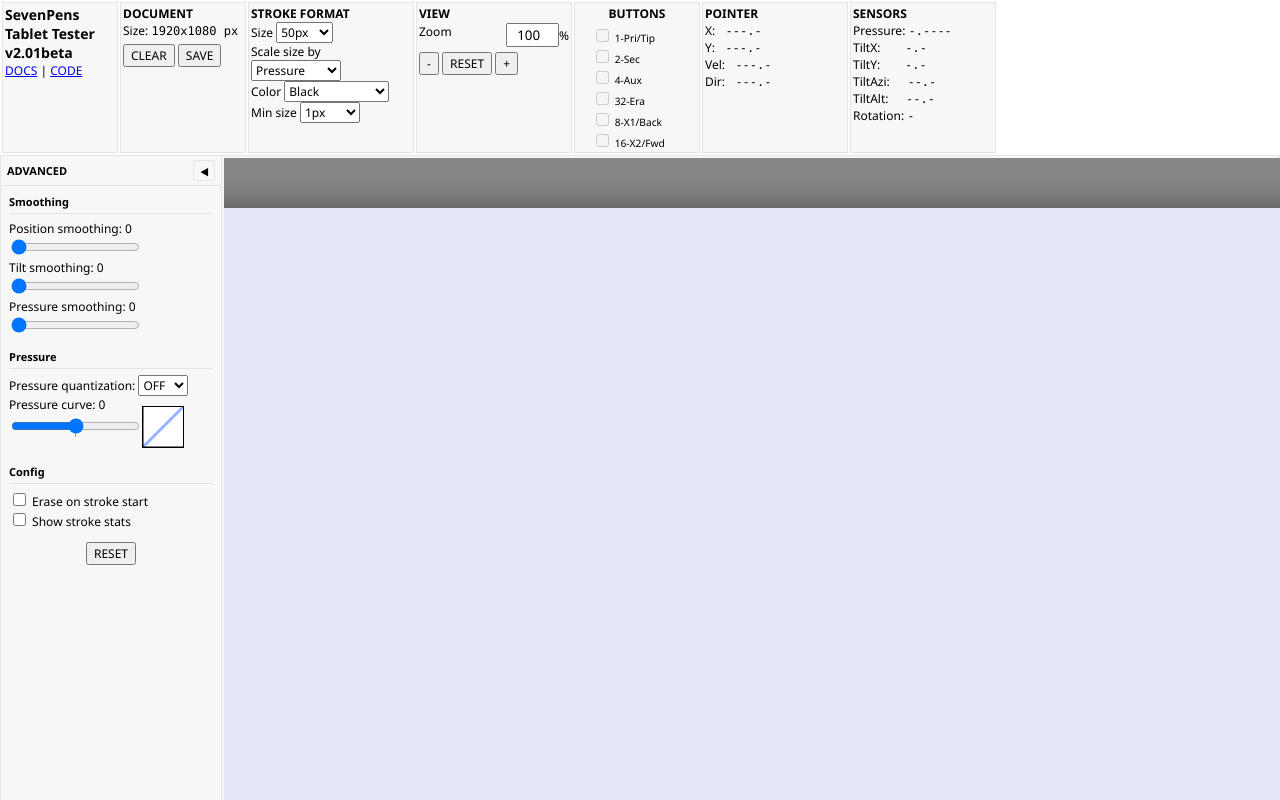
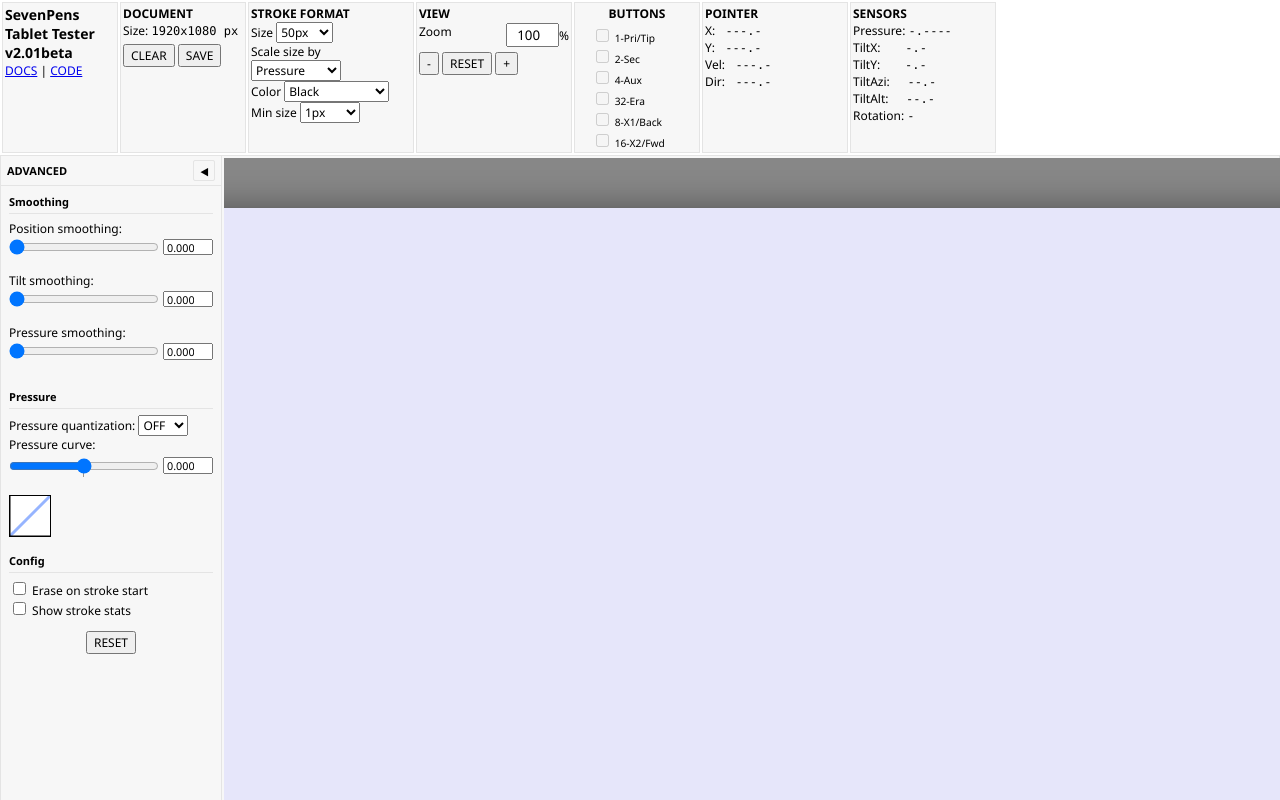
Before and after one commit to TheSevenPens/WebTabletTester, a Svelte app: page / in a window 1280 px wide. Both pictures are taken after a click on the button "Restore Advanced panel". Shown: the top 800 px of the page. Built offline with nearby package versions, Linux system fonts and the light colour scheme.

Commit message:
Slider component improved to have 3 digits

```diff
--- a/src/components/PressureSettings.svelte
+++ b/src/components/PressureSettings.svelte
@@ -18,8 +18,7 @@
     </select>
     <br />
 
-    <div class="basiccontainer" id="advancedcontrols2">
-        <div class="basiccolumn">
+    <div>
         <SliderWithNumber
             id="pressureCurveAmountSlider"
             label="Pressure curve:"
@@ -41,7 +40,7 @@
             <option value="0.0"></option>
         </datalist>
     </div>
-        <div class="basiccolumn">
+    <div style="margin-top: 8px;">
         <CurveGraph
             id="curveCanvas"
             width={40}
@@ -49,5 +48,4 @@
             curveAmount={$processingSettings.pressureCurveAmount}
         />
     </div>
-    </div>
 </section>
--- a/src/components/SliderWithNumber.svelte
+++ b/src/components/SliderWithNumber.svelte
@@ -23,15 +23,24 @@
     }: Props = $props();
 
     function handleInput(event: Event & { currentTarget: EventTarget & HTMLInputElement }) {
-        const newValue = parseFloat(event.currentTarget.value);
+        let newValue = parseFloat(event.currentTarget.value);
+        if (isNaN(newValue)) return;
+
+        if (min !== undefined) {
+            const minVal = parseFloat(min);
+            if (!isNaN(minVal) && newValue < minVal) newValue = minVal;
+        }
+        if (max !== undefined) {
+            const maxVal = parseFloat(max);
+            if (!isNaN(maxVal) && newValue > maxVal) newValue = maxVal;
+        }
+
         onInput(newValue);
     }
 </script>
 
-<label for={id}>
-    {label} <span>{value ?? 0}</span>
-</label>
-<br />
+<label for={id} style="display: block; margin-bottom: 2px;">{label}</label>
+<div style="display: flex; align-items: center; gap: 4px;">
     <input
         type="range"
         {id}
@@ -41,4 +50,15 @@
         {value}
         oninput={handleInput}
         list={list || undefined}
+        style="flex: 1; margin: 0;"
     />
+    <input
+        type="number"
+        {min}
+        {max}
+        {step}
+        value={Number(value ?? 0).toFixed(3)}
+        onchange={handleInput}
+        style="width: 50px; text-align: right; padding: 0 2px; height: 1.5em; font-size: 0.9em; box-sizing: border-box;"
+    />
+</div>
--- a/src/components/SmoothingSettings.svelte
+++ b/src/components/SmoothingSettings.svelte
@@ -9,6 +9,8 @@
     <SliderWithNumber
         id="positionSmoothingSlider"
         label="Position smoothing:"
+        max="0.999"
+        step="0.001"
         value={$processingSettings.posXSmoother.amount}
         onInput={(v) => {
             $processingSettings = setProcessingAndNotify($processingSettings, (p) => {
@@ -22,6 +24,8 @@
     <SliderWithNumber
         id="tiltSmoothingSlider"
         label="Tilt smoothing:"
+        max="0.999"
+        step="0.001"
         value={$processingSettings.tiltXSmoother.amount}
         onInput={(v) => {
             $processingSettings = setProcessingAndNotify($processingSettings, (p) => {
@@ -35,6 +39,8 @@
     <SliderWithNumber
         id="pressureSmoothingSlider"
         label="Pressure smoothing:"
+        max="0.999"
+        step="0.001"
         value={$processingSettings.pressureSmoother.amount}
         onInput={(v) => {
             $processingSettings = setProcessingAndNotify($processingSettings, (p) => {
```
Lines whose indentation alone changed are shown as unchanged.
